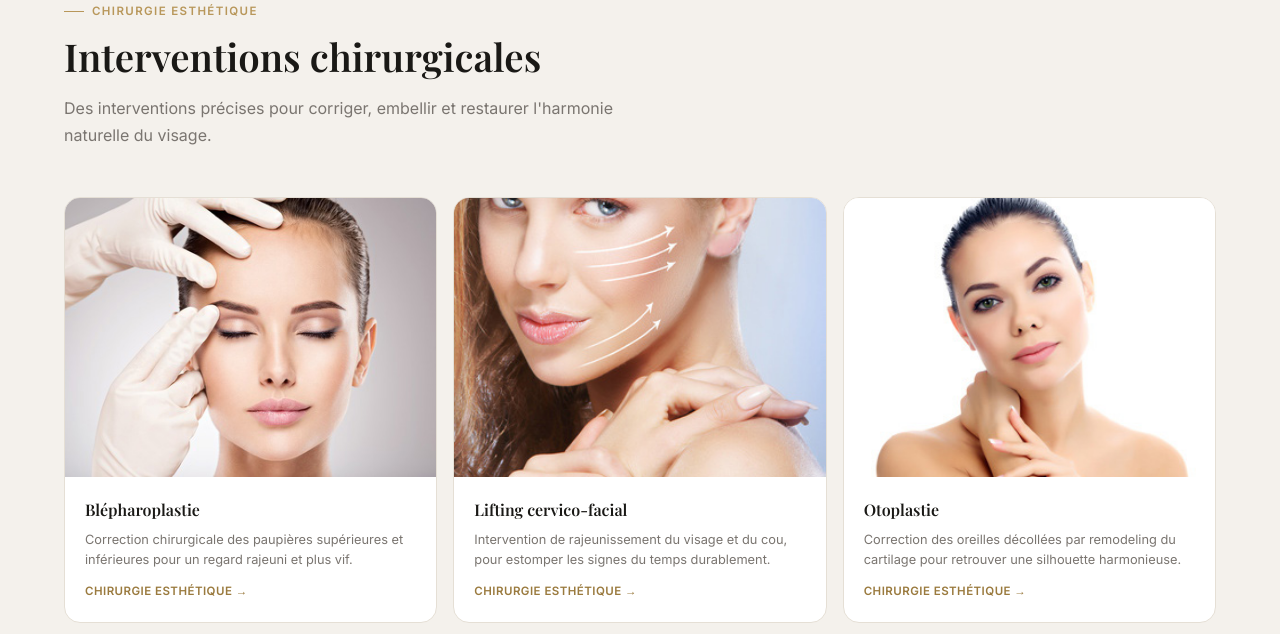
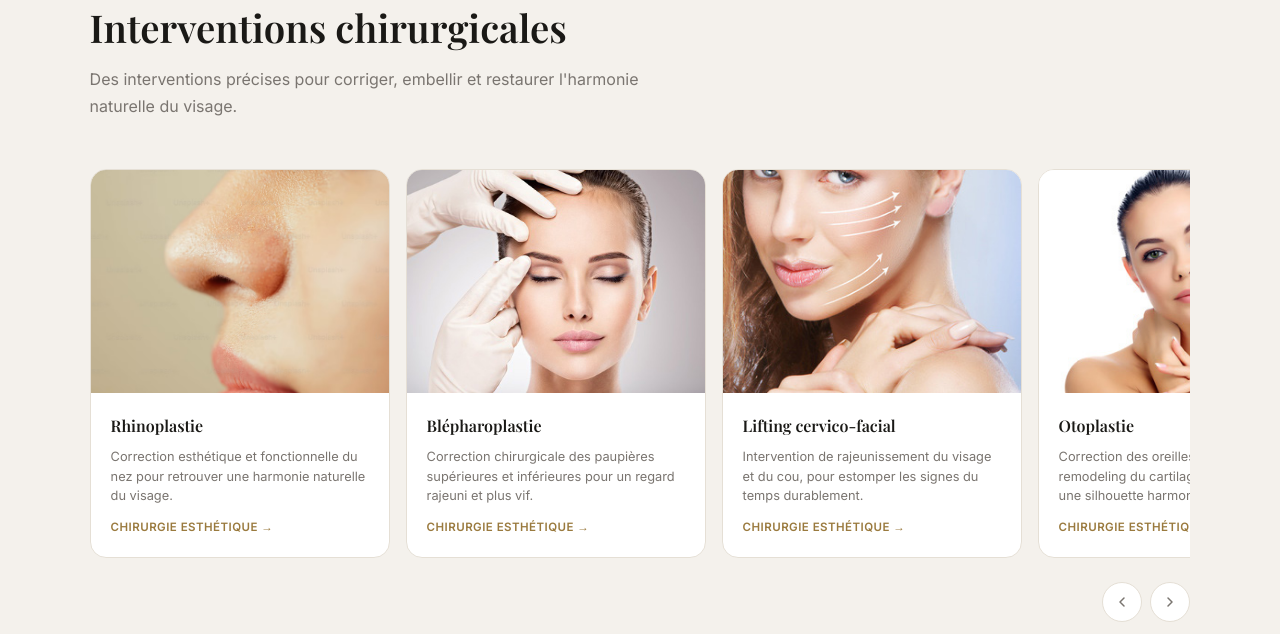
Before and after one commit to arthurarkt123456789/elbaz-esthetique, a plain HTML site: page index.html in a window 1280 px wide. Shown: the part 2012-2646 px from the top of the page. Drawn offline with nearby package versions, Linux system fonts and the light colour scheme; a web font is replaced by a local one.

Commit message:
Cards en slider horizontal + marges desktop augmentées

```diff
--- a/index.html
+++ b/index.html
@@ -51,7 +51,7 @@
       border-bottom: 1px solid var(--border);
       display: flex;
       align-items: center;
-      padding: 0 clamp(20px, 5vw, 60px);
+      padding: 0 clamp(20px, 7vw, 120px);
       gap: 40px;
     }
 
@@ -258,7 +258,9 @@
     }
 
     /* ─── SECTIONS ─── */
-    section { padding: 80px clamp(24px, 5vw, 80px); }
+    section { padding: 80px clamp(24px, 7vw, 120px); }
+    .services-strip { padding: 18px clamp(24px, 7vw, 120px); }
+    .rdv-banner { padding: 80px clamp(24px, 7vw, 120px); }
 
     .section-label {
       font-size: 0.72rem;
@@ -382,11 +384,21 @@
     }
     .tab-btn.active { background: var(--text); color: #fff; border-color: var(--text); }
 
-    .expertise-grid {
-      display: grid;
-      grid-template-columns: repeat(3, 1fr);
+    /* ─── SLIDER ─── */
+    .slider-wrapper {
+      position: relative;
+      margin-top: 48px;
+    }
+    .expertise-slider {
+      display: flex;
       gap: 16px;
-    }
+      overflow-x: auto;
+      scroll-snap-type: x mandatory;
+      scrollbar-width: none;
+      -webkit-overflow-scrolling: touch;
+      padding-bottom: 4px;
+    }
+    .expertise-slider::-webkit-scrollbar { display: none; }
 
     .expertise-card {
       background: var(--surface);
@@ -394,6 +406,10 @@
       border-radius: var(--radius);
       overflow: hidden;
       transition: all var(--transition);
+      flex: 0 0 300px;
+      scroll-snap-align: start;
+      display: flex;
+      flex-direction: column;
     }
     .expertise-card:hover { box-shadow: var(--shadow); transform: translateY(-2px); border-color: var(--gold); }
 
@@ -403,6 +419,7 @@
       overflow: hidden;
       position: relative;
       background: var(--surface-alt);
+      flex-shrink: 0;
     }
     .expertise-card-img img {
       width: 100%;
@@ -412,7 +429,7 @@
     }
     .expertise-card:hover .expertise-card-img img { transform: scale(1.04); }
 
-    .expertise-card-body { padding: 20px; }
+    .expertise-card-body { padding: 20px; flex: 1; display: flex; flex-direction: column; }
     .expertise-card h3 {
       font-family: 'Playfair Display', serif;
       font-size: 1rem;
@@ -423,6 +440,7 @@
       font-size: 0.8rem;
       color: var(--text-muted);
       line-height: 1.55;
+      flex: 1;
     }
     .expertise-card-tag {
       display: inline-block;
@@ -433,6 +451,27 @@
       letter-spacing: 0.04em;
       text-transform: uppercase;
     }
+
+    /* Flèches slider */
+    .slider-arrows {
+      display: flex;
+      gap: 8px;
+      margin-top: 20px;
+      justify-content: flex-end;
+    }
+    .slider-arrow {
+      width: 40px; height: 40px;
+      border-radius: 50%;
+      border: 1.5px solid var(--border);
+      background: var(--surface);
+      display: flex;
+      align-items: center;
+      justify-content: center;
+      cursor: pointer;
+      transition: all var(--transition);
+      color: var(--text-muted);
+    }
+    .slider-arrow:hover { border-color: var(--gold); color: var(--gold); background: var(--gold-light); }
 
     /* ─── GALLERY ─── */
     .gallery { padding-top: 0; }
@@ -939,14 +978,10 @@
     }
     .nav-mobile-menu .nav-cta-mobile:hover { background: var(--gold-dark) !important; }
 
-    /* ─── TABLET 1024px ─── */
-    @media (max-width: 1024px) {
-      .expertise-grid { grid-template-columns: repeat(2, 1fr); }
-    }
-
     /* ─── TABLET 900px ─── */
     @media (max-width: 900px) {
       section { padding: 60px clamp(20px, 5vw, 48px); }
+      .rdv-banner { padding: 56px clamp(20px, 5vw, 48px); }
       .hero { grid-template-columns: 1fr; min-height: auto; }
       .hero-content { padding: 56px 24px 40px; order: 2; }
       .hero-visual { height: 60vw; max-height: 420px; order: 1; }
@@ -956,8 +991,7 @@
       .hero-stat-row { gap: 16px; padding-bottom: 12px; margin-bottom: 12px; }
       .about-grid { grid-template-columns: 1fr; gap: 32px; }
       .about-visual { aspect-ratio: 3/2; max-height: 380px; }
-      .expertise-grid { grid-template-columns: repeat(2, 1fr); }
-      .expertise-card[style*="span 2"] { grid-column: span 2; }
+      .expertise-card { flex: 0 0 260px; }
       .process-steps { grid-template-columns: 1fr; gap: 24px; }
       .process-steps::before { display: none; }
       .contact-layout { grid-template-columns: 1fr; }
@@ -984,10 +1018,7 @@
         background: var(--surface-alt);
         border-top: 1px solid var(--border);
       }
-      .expertise-grid { grid-template-columns: 1fr; }
-      .expertise-card[style*="span 2"] { grid-column: span 1; }
-      .expertise-card[style*="span 2"] > div { grid-template-columns: 1fr !important; }
-      .expertise-card[style*="span 2"] .expertise-card-img { aspect-ratio: 4/3 !important; height: auto !important; }
+      .expertise-card { flex: 0 0 75vw; }
       .form-grid { grid-template-columns: 1fr; }
       .hero-actions { flex-direction: column; }
       .hero-actions .btn { justify-content: center; width: 100%; }
@@ -1204,8 +1235,18 @@
   <h2 class="section-title">Interventions chirurgicales</h2>
   <p class="section-desc">Des interventions précises pour corriger, embellir et restaurer l'harmonie naturelle du visage.</p>
 
-  <div style="margin-top: 48px;">
-    <div class="expertise-grid">
+  <div class="slider-wrapper">
+    <div class="expertise-slider" id="sliderChirurgie">
+      <div class="expertise-card">
+        <div class="expertise-card-img">
+          <img src="images/rhinoplastie.avif" alt="Rhinoplastie" loading="lazy">
+        </div>
+        <div class="expertise-card-body">
+          <h3>Rhinoplastie</h3>
+          <p>Correction esthétique et fonctionnelle du nez pour retrouver une harmonie naturelle du visage.</p>
+          <span class="expertise-card-tag">Chirurgie Esthétique →</span>
+        </div>
+      </div>
       <div class="expertise-card">
         <div class="expertise-card-img">
           <img src="images/blepharoplastie.jpg" alt="Blépharoplastie" loading="lazy">
@@ -1216,7 +1257,6 @@
           <span class="expertise-card-tag">Chirurgie Esthétique →</span>
         </div>
       </div>
-
       <div class="expertise-card">
         <div class="expertise-card-img">
           <img src="images/lifting.jpg" alt="Lifting cervico-facial" loading="lazy">
@@ -1227,7 +1267,6 @@
           <span class="expertise-card-tag">Chirurgie Esthétique →</span>
         </div>
       </div>
-
       <div class="expertise-card">
         <div class="expertise-card-img">
           <img src="images/otoplastie.jpg" alt="Otoplastie" loading="lazy">
@@ -1238,7 +1277,6 @@
           <span class="expertise-card-tag">Chirurgie Esthétique →</span>
         </div>
       </div>
-
       <div class="expertise-card">
         <div class="expertise-card-img">
           <img src="images/lipostructure.jpg" alt="Lipostructure" loading="lazy">
@@ -1249,19 +1287,14 @@
           <span class="expertise-card-tag">Chirurgie Esthétique →</span>
         </div>
       </div>
-
-      <div class="expertise-card" style="grid-column: span 2;">
-        <div style="display: grid; grid-template-columns: 1fr 1fr;">
-          <div class="expertise-card-img" style="aspect-ratio: 16/9; height: 100%;">
-            <img src="images/rhinoplastie.avif" alt="Rhinoplastie et chirurgie du visage" loading="lazy">
-          </div>
-          <div class="expertise-card-body" style="display: flex; flex-direction: column; justify-content: center;">
-            <h3>Rhinoplastie & Chirurgie du visage</h3>
-            <p>Correction esthétique et fonctionnelle du nez, traitement des lésions cutanées bénignes et malignes du visage.</p>
-            <span class="expertise-card-tag">Chirurgie Esthétique →</span>
-          </div>
-        </div>
-      </div>
+    </div>
+    <div class="slider-arrows">
+      <button class="slider-arrow" onclick="slide('sliderChirurgie', -1)" aria-label="Précédent">
+        <svg width="14" height="14" viewBox="0 0 14 14" fill="none"><path d="M9 11L5 7l4-4" stroke="currentColor" stroke-width="1.5" stroke-linecap="round" stroke-linejoin="round"/></svg>
+      </button>
+      <button class="slider-arrow" onclick="slide('sliderChirurgie', 1)" aria-label="Suivant">
+        <svg width="14" height="14" viewBox="0 0 14 14" fill="none"><path d="M5 3l4 4-4 4" stroke="currentColor" stroke-width="1.5" stroke-linecap="round" stroke-linejoin="round"/></svg>
+      </button>
     </div>
   </div>
 </section>
@@ -1289,8 +1322,8 @@
   <h2 class="section-title">Soins et injections</h2>
   <p class="section-desc">Des traitements non-chirurgicaux pour entretenir et sublimer votre apparence, avec des résultats naturels.</p>
 
-  <div style="margin-top: 48px;">
-    <div class="expertise-grid">
+  <div class="slider-wrapper">
+    <div class="expertise-slider" id="sliderMedecine">
       <div class="expertise-card">
         <div class="expertise-card-img">
           <img src="images/botox.jpg" alt="Toxine botulique — Botox" loading="lazy">
@@ -1301,7 +1334,6 @@
           <span class="expertise-card-tag">Médecine Esthétique →</span>
         </div>
       </div>
-
       <div class="expertise-card">
         <div class="expertise-card-img">
           <img src="images/acide-hyaluronique.jpg" alt="Acide Hyaluronique" loading="lazy">
@@ -1312,7 +1344,6 @@
           <span class="expertise-card-tag">Médecine Esthétique →</span>
         </div>
       </div>
-
       <div class="expertise-card">
         <div class="expertise-card-img">
           <img src="images/mesotherapie.jpg" alt="Mésothérapie" loading="lazy">
@@ -1323,7 +1354,6 @@
           <span class="expertise-card-tag">Médecine Esthétique →</span>
         </div>
       </div>
-
       <div class="expertise-card">
         <div class="expertise-card-img">
           <img src="images/peeling.jpg" alt="Peeling et anti-taches" loading="lazy">
@@ -1334,10 +1364,9 @@
           <span class="expertise-card-tag">Médecine Esthétique →</span>
         </div>
       </div>
-
       <div class="expertise-card">
         <div class="expertise-card-img">
-          <img src="images/plaxpot.jpg" alt="PLAXPOT — Rajeunissement cutané" loading="lazy">
+          <img src="images/plaxpot.jpg" alt="PLAXPOT" loading="lazy">
         </div>
         <div class="expertise-card-body">
           <h3>PLAXPOT</h3>
@@ -1345,7 +1374,6 @@
           <span class="expertise-card-tag">Médecine Esthétique →</span>
         </div>
       </div>
-
       <div class="expertise-card">
         <div class="expertise-card-img">
           <img src="images/luminotherapie.jpg" alt="Luminothérapie" loading="lazy">
@@ -1356,6 +1384,14 @@
           <span class="expertise-card-tag">Médecine Esthétique →</span>
         </div>
       </div>
+    </div>
+    <div class="slider-arrows">
+      <button class="slider-arrow" onclick="slide('sliderMedecine', -1)" aria-label="Précédent">
+        <svg width="14" height="14" viewBox="0 0 14 14" fill="none"><path d="M9 11L5 7l4-4" stroke="currentColor" stroke-width="1.5" stroke-linecap="round" stroke-linejoin="round"/></svg>
+      </button>
+      <button class="slider-arrow" onclick="slide('sliderMedecine', 1)" aria-label="Suivant">
+        <svg width="14" height="14" viewBox="0 0 14 14" fill="none"><path d="M5 3l4 4-4 4" stroke="currentColor" stroke-width="1.5" stroke-linecap="round" stroke-linejoin="round"/></svg>
+      </button>
     </div>
   </div>
 </section>
@@ -1614,6 +1650,12 @@
     document.body.style.overflow = '';
   }
 
+  // Slider arrows
+  function slide(id, dir) {
+    const el = document.getElementById(id);
+    el.scrollBy({ left: dir * 316, behavior: 'smooth' });
+  }
+
   // Stats mobiles
   const mobileStats = document.getElementById('mobileStats');
   function handleResize() {
```
